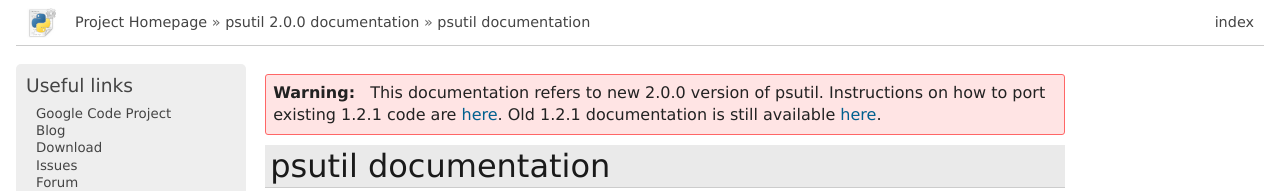
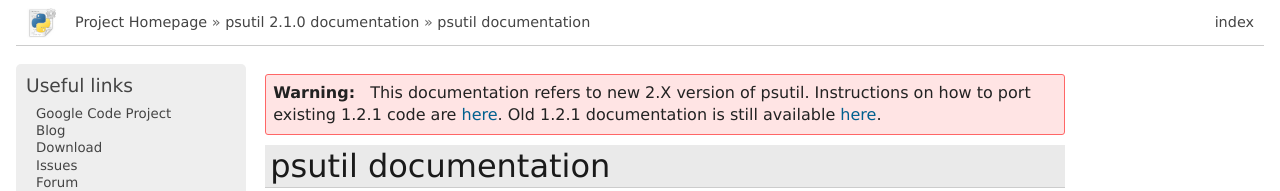
Before and after one commit to giampaolo/psutil, a Sphinx documentation site: the page built from docs/index.rst, in a window 1280 px wide and 900 px high. Shown: the top 191 px of the window. Built offline with Sphinx 7.4.7, drawn with Linux system fonts in a browser that asks for light colours; formulas are drawn with MathJax 3; some of the changed text lies outside the part shown.

Commit message:
fix doc version

```diff
--- a/docs/conf.py
+++ b/docs/conf.py
@@ -75,7 +75,7 @@
 # built documents.
 #
 # The short X.Y version.
-version = "2.0.0"
+version = VERSION
 
 # The language for content autogenerated by Sphinx. Refer to documentation
 # for a list of supported languages.
--- a/docs/index.rst
+++ b/docs/index.rst
@@ -4,7 +4,7 @@
 
 .. warning::
 
-   This documentation refers to new 2.0.0 version of psutil.
+   This documentation refers to new 2.X version of psutil.
    Instructions on how to port existing 1.2.1 code are
    `here <http://grodola.blogspot.com/2014/01/psutil-20-porting.html>`__.
    Old 1.2.1 documentation is still available
```
